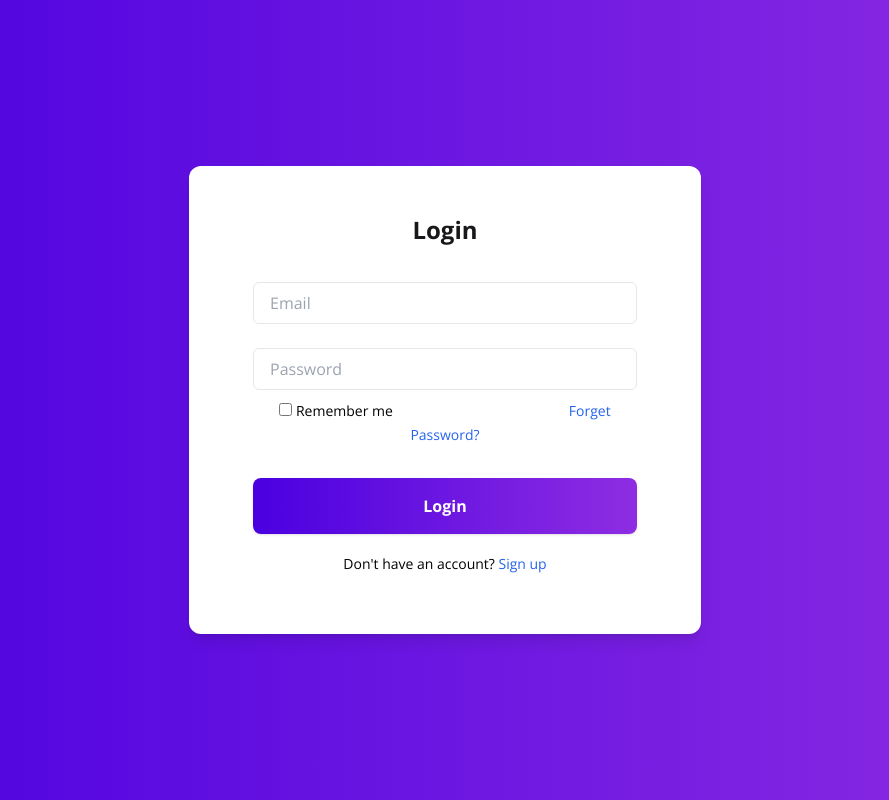
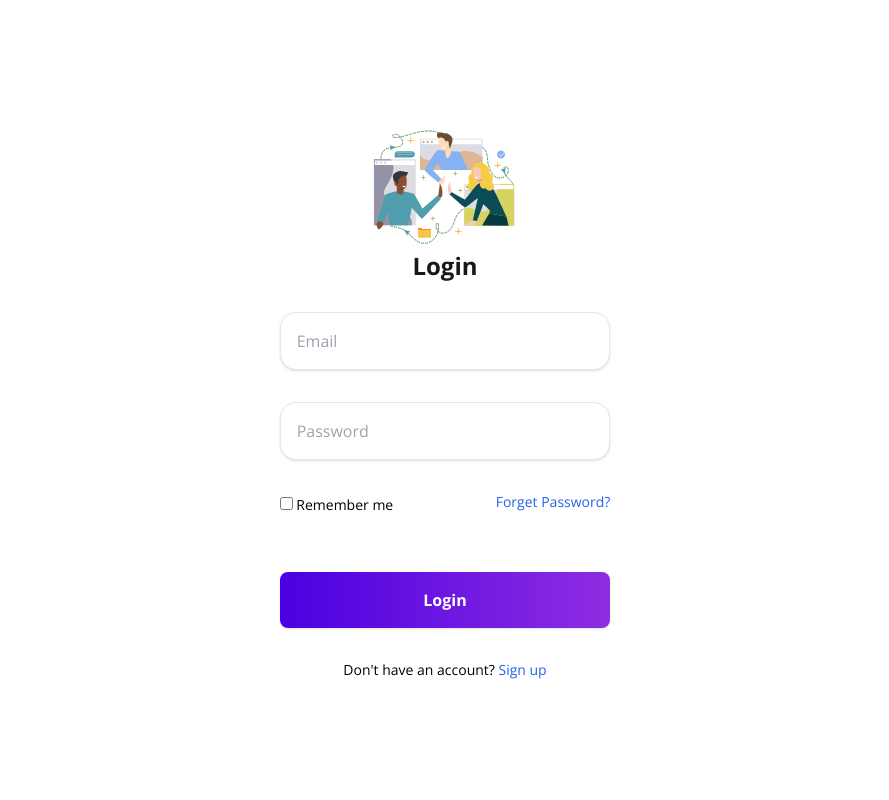
Before and after one commit to bwjctan1999/ojt-test, a React (Vite) app in the folder frontend/: page /Login in a window 1280 px wide. Shown: the whole page, without its empty margins (195-1084 px from the left). Built offline with nearby package versions, Linux system fonts and the light colour scheme.

Commit message:
changes design login page

```diff
--- a/frontend/src/pages/Login.jsx
+++ b/frontend/src/pages/Login.jsx
@@ -4,31 +4,40 @@ import TextField from "../components/Textfield";
 
 export default function Login() {
   return (
-    <div className="flex items-center justify-center min-h-screen bg-gradient-to-r from-gradientBlue-start to-gradientBlue-end">
-    <div className="w-2/5 px-16 pt-12 pb-10 text-left bg-white shadow-lg rounded-xl">
+    <div className="flex items-center justify-center min-h-screen bg-white">
+    <div className=" xl:w-4/12 lg:w-5/12 md:w-5/12 px-12 pt-12 pb-10 text-left bg-white ">
+    <div className="m-auto w-1/2">
 
-        <h3 className="text-center text-2xl text-zinc-900 font-bold  mb-4 pb-3 ">Login</h3>
+          <img src={DesignTeamwork} alt="team work svg" />
+        </div>
+        <h3 className="text-center text-h5 text-zinc-900 font-bold  mb-4 pb-3 ">Login</h3>
 
         <form action="">
             <div className="mt-4">
                 <div>
-                            <input type="text" placeholder="Email"
+                <TextField type="text" placeholder="Email"
                             className="w-full px-4 py-2 mt-2 border rounded-md focus:outline-none focus:ring-1 focus:ring-blue-600"/>
 
                 </div>
-                <div className="mt-4 text-right">
+                <div className="mt-8 text-right">
+                <TextField
 
-                            <input type="password" placeholder="Password"
-                            className="w-full px-4 py-2 mt-2 border rounded-md focus:outline-none focus:ring-1 focus:ring-blue-600 mb-2"/>
+                 type="password" placeholder="Password"
+                            className="w-full px-4 py-2 mt-8 border rounded-md focus:outline-none focus:ring-1 focus:ring-blue-600"
+                />
                 </div>
 
-                <div className="text-center">
-                     <input type="checkbox"/><label class="text-sm mr-44"> Remember me</label>
-                     <a href="#"
-                     className=" text-sm my-5 text-blue-600 hover:underline ">Forget Password?</a>
+                <div className="mb-14 mt-8 ">
+                     <input type="checkbox"/>
+                     <label class="text-sm"> Remember me</label>
+                     <span class="psw">
+                      <a href="#"
+                      className=" text-sm float-right text-blue-600 hover:underline ">Forget Password?</a></span>
+
+
                 </div>
 
-                <div className="flex items-baseline justify-between mt-8">
+                <div className="flex items-baseline justify-between ">
                 <Button
                 onClick={() => navigate("/Login")}
                 text="Login"
@@ -37,7 +46,7 @@ export default function Login() {
                 </div>
 
                 <div className="text-center">
-                <p className="text-sm my-5">Don't have an account? <a href="#" className="text-blue-600 hover:underline">Sign up</a></p>
+                <p className="text-sm mt-8">Don't have an account? <a href="#" className="text-blue-600 hover:underline">Sign up</a></p>
                 </div>
             </div>
         </form>
```
